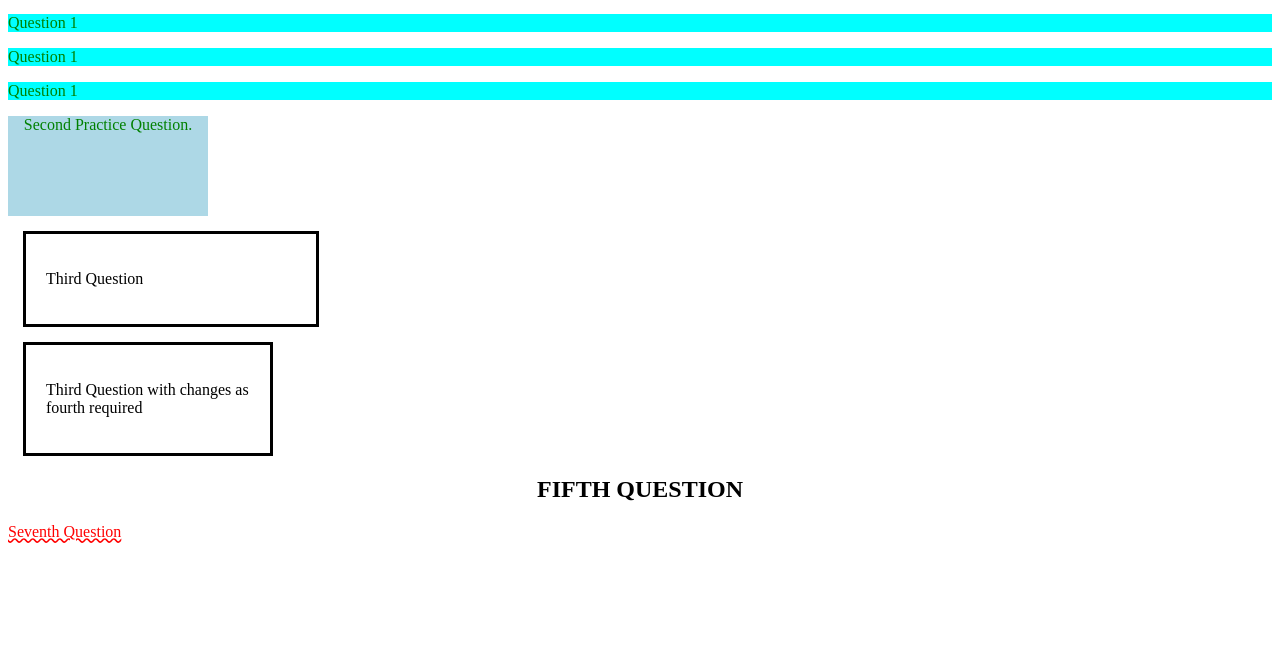
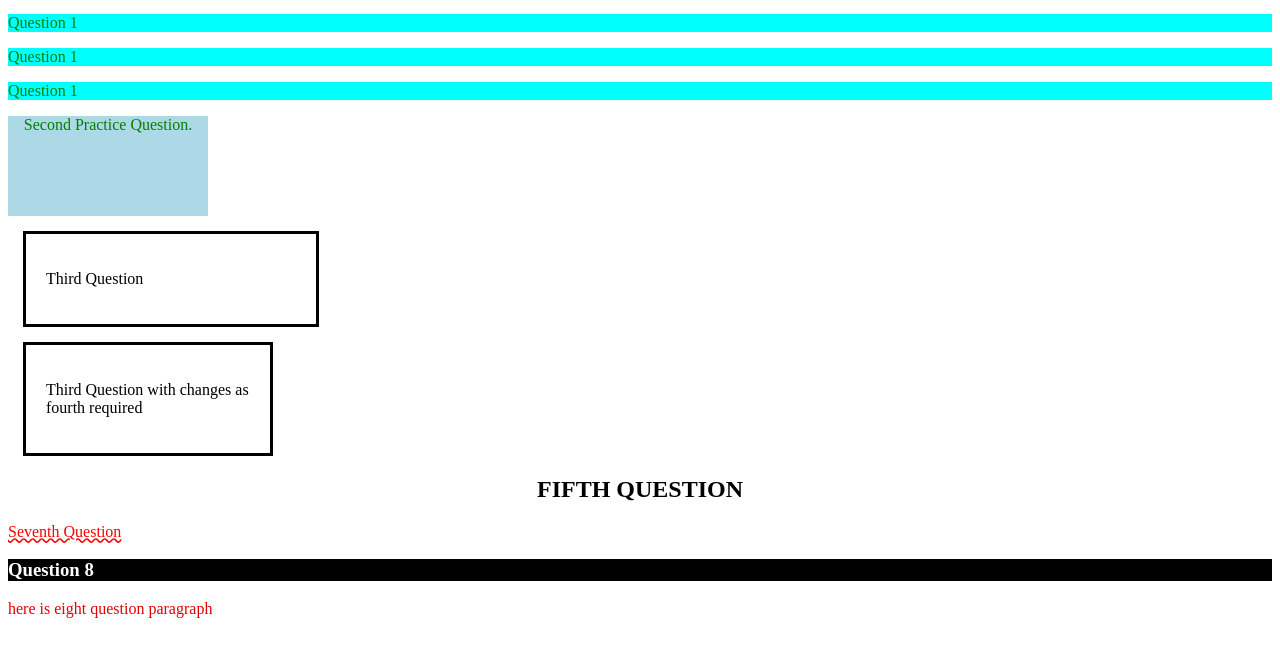
Before and after one commit to Vikash-Attrish/CSS-Question-Practice, a website: page index.html in a window 1280 px wide. Shown: the part 118-774 px from the top of the page. Drawn offline with Linux system fonts and the light colour scheme.

Commit message:
RGB and Hex Color Practice

```diff
--- a/index.html
+++ b/index.html
@@ -71,6 +71,11 @@
       <!-- Text Decoration Styling -->
       <a href="index.html" style="color: red; text-decoration: wavy underline;">Seventh Question</a>
     </section>
+    <section>
+      <!-- RGB and Hex Color Practice -->
+      <h3 style="background-color: #000000; color: #ffffff;">Question 8</h3>
+      <p style="color: rgb(225, 0, 0);">here is eight question paragraph</p>
+    </section>
   </main>
 </body>
 </html>
```
